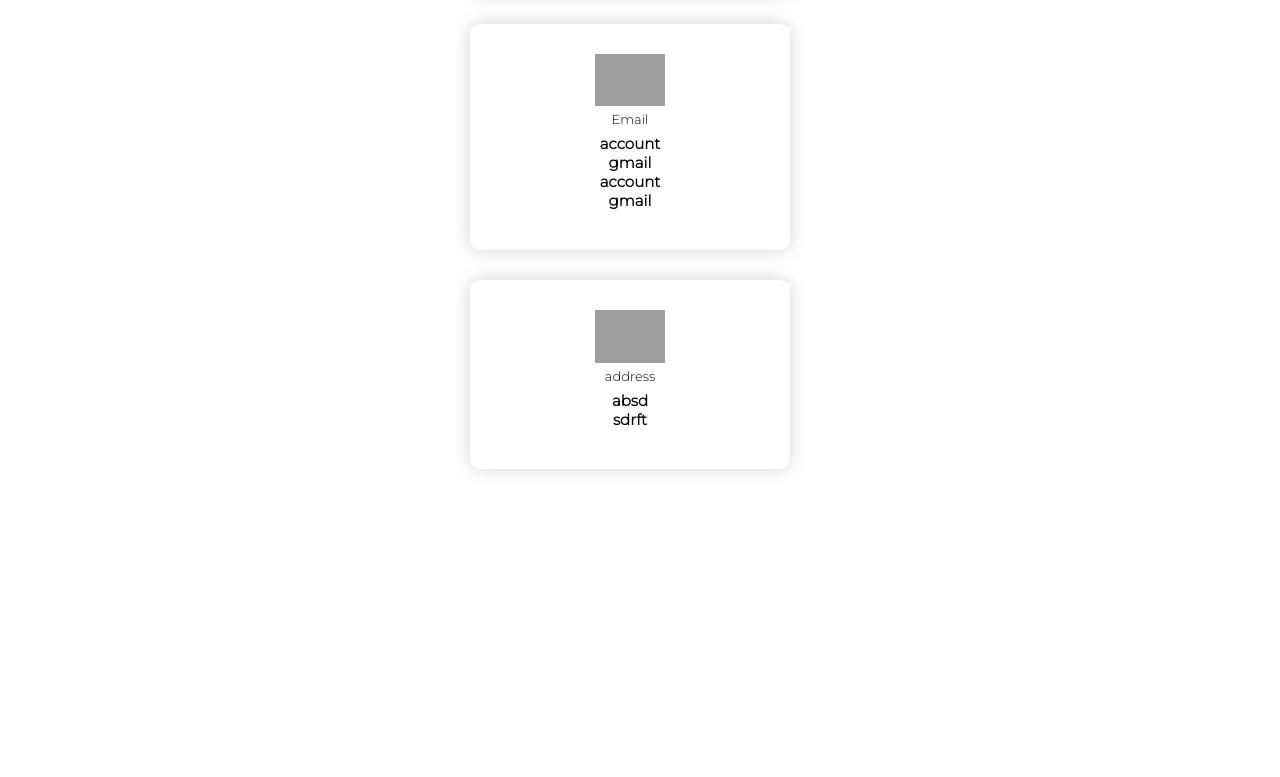
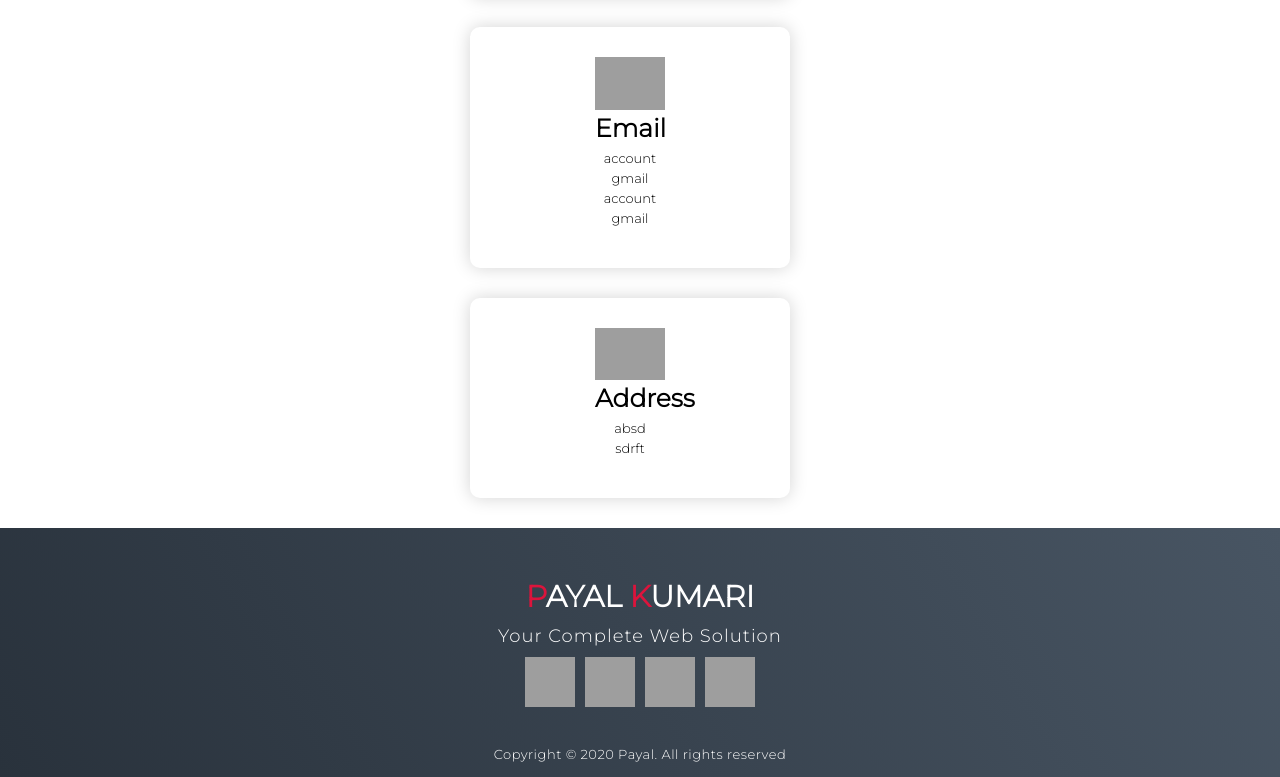
Before and after one commit to Payal1035/Info, a plain HTML site: page index.html in a window 1280 px wide. Shown: the part 8093-8870 px from the top of the page. Before the commit the page ends 8601 px from the top, so only its background shows below. Drawn offline with Linux system fonts and the light colour scheme; grey boxes are pictures that could not be loaded.

Commit message:
commit 3

```diff
--- a/index.html
+++ b/index.html
@@ -233,7 +233,7 @@
                     <div class="contact-item">
                         <div class="icon"><img src="https://img.icons8.com/clouds/100/000000/address.png" />
                             <div class="contact-info">
-                                <h1>address</h1>
+                                <h1>Address</h1>
                                 <h2>absd</h2>
                                 <h2>sdrft</h2>
                             </div>
@@ -244,6 +244,31 @@
 
         </section>
         <!--end contact section-->
+        <section id="footer">
+            <div class="footer container">
+                <div class="brand">
+                    <h1><span>P</span>ayal <span>K</span>umari</h1>
+                </div>
+                <h2>Your Complete Web Solution</h2>
+                <div class="social-icon">
+                    <div class="social-item">
+                        <a href="#"><img src="https://img.icons8.com/color/48/000000/facebook.png"/></a>
+                    </div>
+                    <div class="social-item">
+                        <a href="#"><img src="https://img.icons8.com/color/50/000000/instagram-new--v2.png"/></a>
+                    </div>
+                    <div class="social-item">
+                        <a href="#"><img src="https://img.icons8.com/fluency/50/000000/twitter-squared.png"/></a>
+                    </div>
+                    <div class="social-item">
+                        <a href="#"><img src="https://img.icons8.com/color/48/000000/linkedin.png"/></a>
+                    </div>
+                </div>
+                <p>Copyright © 2020 Payal. All rights reserved</p>
+            </div>
+        </section>
+        <!-- footer  -->
+        <!--end footer  -->
     </section>
 </body>
 
--- a/style2.css
+++ b/style2.css
@@ -60,9 +60,18 @@ p{
     transition: .3s ease;
     transition-property: background-color, color;
 }
-#hero .cta:hover{
+.cta:hover{
     color: white;
     background-color: crimson;
+}
+
+.brand h1{
+    font-size: 3rem;
+    text-transform: uppercase;
+    color: white;
+}
+.brand h1 span{
+    color: crimson;
 }
 /* Hero section*/
 #hero{
@@ -362,16 +371,57 @@ text-transform: uppercase;
 }
 #contact .contact-info h1{
 font-size: 2.5rem;
-font-weight: 500;
+font-weight: 700;
 margin-bottom: 5px;
 }
 
-#contact .contact-info h1{
+#contact .contact-info h2{
     font-size: 1.3rem;
     font-weight: 500;
     line-height: 2rem;
     }
 /* end contact section*/
+
+/* footer */
+#footer{
+    background-image: linear-gradient(60deg,#29323c 0%, #485563 100%);
+
+}
+#footer .footer{
+    min-height:200px;
+    flex-direction: column;
+    padding-top: 50px;
+    padding-bottom: 10px;
+}
+#footer h2{
+    color: white;
+    font-weight: 500;
+    font-size: 1.8rem;
+    letter-spacing: .1rem;
+    margin-top: 10px;
+    margin-bottom: 10px;
+}
+#footer .social-icon{
+    display: flex;
+    margin-bottom: 30px;
+}
+#footer .social-item{
+    height: 50px;
+    width: 50px;
+    margin: 0 5px;
+}
+#footer .social-items img{
+    filter: grayscale(1);
+    transition: .3s ease filter;
+}
+#footer .social-item:hover img{
+    filter: grayscale(0);
+}
+#footer p{
+    color: white;
+    font-size: 1.3rem;
+}
+/* end footer */
 /*key frames*/
 @keyframes text_reveal_box {
     50% {
```
